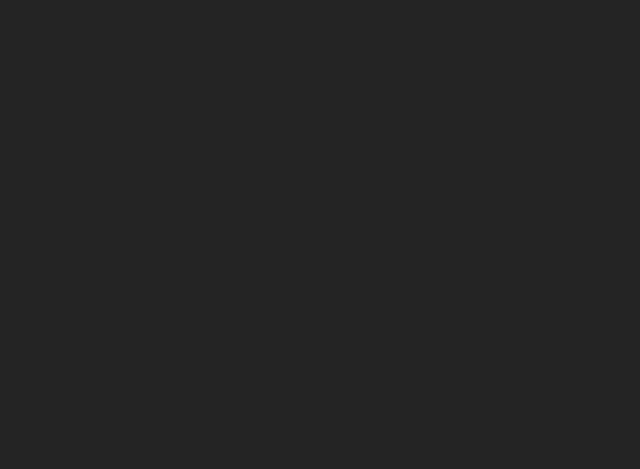
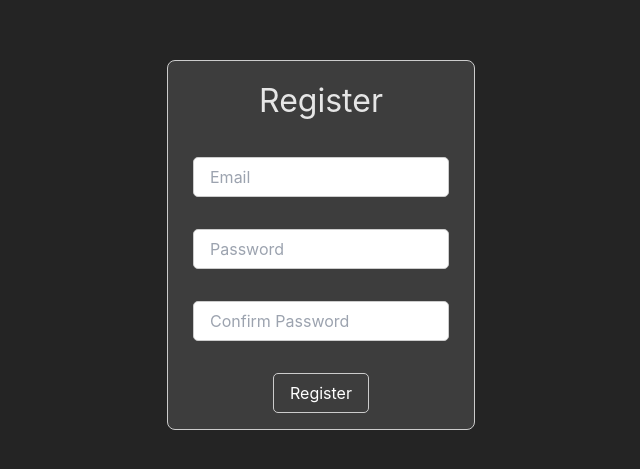
Before and after one commit to Fgarcia584/M1_VueJs, a Vue app in the folder kahoot_like/: page /register in a window 1280 px wide. Before the commit this address had no page. Shown: the part 155-624 px from the top of the page, without its empty margins (319-959 px from the left). Built offline with nearby package versions, Linux system fonts and the light colour scheme.

Commit message:
init firebase + auth forms

```diff
--- a/kahoot_like/package.json
+++ b/kahoot_like/package.json
@@ -9,6 +9,7 @@
     "preview": "vite preview"
   },
   "dependencies": {
+    "firebase": "^10.8.0",
     "pinia": "^2.1.7",
     "vue": "^3.4.19",
     "vue-router": "^4.3.0"
--- a/kahoot_like/src/main.ts
+++ b/kahoot_like/src/main.ts
@@ -3,6 +3,25 @@ import { createPinia } from 'pinia' // Import the createPinia function
 import './style.css'
 import App from './App.vue'
 import router from './router' // Import the router module
+import { initializeApp } from "firebase/app";
+
+
+const firebaseConfig = {
+
+  apiKey: "AIzaSyCRV-1BQnaKE6nKT-h0N-l-mKbSNhMSi4I",
+
+  authDomain: "kahoot-like-f3d7e.firebaseapp.com",
+
+  projectId: "kahoot-like-f3d7e",
+
+  storageBucket: "kahoot-like-f3d7e.appspot.com",
+
+  messagingSenderId: "101671170513",
+
+  appId: "1:101671170513:web:90fd177f7bcc13197e30f0"
+
+};
+initializeApp(firebaseConfig)
 
 const pinia = createPinia()
 const app = createApp(App)
--- a/kahoot_like/src/router/index.ts
+++ b/kahoot_like/src/router/index.ts
@@ -5,6 +5,9 @@ const router = createRouter({
     routes: [
         { path: "/", component: () => import("../views/Home.vue") },
         { path: "/test", component: () => import("../views/Test.vue") },
+        { path: "/register", component: () => import("../views/Register/index.vue") },
+        { path: "/login", component: () => import("../views/Login/index.vue") },
+        // { path: "/quizz/:id", component: () => import("../views/Quizz.vue") },
     ],
 });
 
--- a/kahoot_like/src/views/Home.vue
+++ b/kahoot_like/src/views/Home.vue
@@ -1,5 +1,5 @@
 <script setup lang="ts">
-import QuizFull from '../components/Quiz/QuizFull.vue'
+import QuizFull from '../components/Quiz/index.vue'
 </script>
 
 <template>
--- /dev/null
+++ b/kahoot_like/src/views/Login/index.vue
@@ -0,0 +1,57 @@
+<script setup lang="ts">
+import { ref } from 'vue';
+import { getAuth, signInWithEmailAndPassword } from 'firebase/auth';
+import { useRouter } from 'vue-router';
+
+const Email = ref('');
+const Password = ref('');
+
+const router = useRouter();
+const ErrorMsg = ref('');
+
+const SubmitLogin = () => {
+    const auth = getAuth();
+    signInWithEmailAndPassword(auth, Email.value, Password.value)
+        .then((userCredential) => {
+            const user = userCredential.user;
+            console.log(user);
+            router.push('/home');
+        })
+        .catch((error) => {
+            switch (error.code) {
+                case 'auth/user-not-found':
+                    ErrorMsg.value = 'User not found';
+                    break;
+                case 'auth/wrong-password':
+                    ErrorMsg.value = 'Wrong password';
+                    break;
+                case 'auth/invalid-email':
+                    ErrorMsg.value = 'Invalid email';
+                    break;
+                default:
+                    ErrorMsg.value = 'An error occurred';
+                    break;
+            }
+        });
+};
+
+</script>
+
+<template>
+    <div>
+        <div class="login-container">
+            <div class="login-form">
+                <div class="login-title">Login</div>
+                <div class="login-inputs">
+                    <input type="text" placeholder="Email" class="login-input" v-model="Email" />
+                    <input type="password" placeholder="Password" class="login-input" v-model="Password" />
+                    <div v-if="ErrorMsg" class="error-container">{{ ErrorMsg }}</div>
+                    <button @click="SubmitLogin" class="login-button">Login</button>
+                </div>
+            </div>
+        </div>
+    </div>
+</template>
+
+<style scoped>
+</style>
--- /dev/null
+++ b/kahoot_like/src/views/Register/index.vue
@@ -0,0 +1,122 @@
+<script setup lang="ts">
+
+import { ref } from 'vue';
+import { getAuth, createUserWithEmailAndPassword } from 'firebase/auth';
+
+const Email = ref('');
+const Password = ref('');
+const ConfirmPassword = ref('');
+const ErrorMsg = ref('');
+
+
+const SubmitRegister = () => {
+  console.log(Email.value, Password.value, ConfirmPassword.value);
+  if (Password.value === ConfirmPassword.value) {
+    const auth = getAuth();
+    createUserWithEmailAndPassword(auth, Email.value, Password.value)
+      .then((userCredential) => {
+        const user = userCredential.user;
+        console.log(user);
+      })
+      .catch((error) => {
+        switch (error.code) {
+          case 'auth/email-already-in-use':
+            ErrorMsg.value = 'Email already in use';
+            break;
+          case 'auth/invalid-email':
+            ErrorMsg.value = 'Invalid email';
+            break;
+          case 'auth/weak-password':
+            ErrorMsg.value = 'Weak password';
+            break;
+          default:
+            ErrorMsg.value = 'An error occurred';
+            break;
+        }
+      });
+  } else {
+    ErrorMsg.value = 'Passwords do not match';
+  }
+};
+
+
+</script>
+
+<template>
+  <div>
+    <div class="register-container">
+      <div class="register-form">
+        <div class="register-title">Register</div>
+        <div class="register-inputs">
+          <input type="text" placeholder="Email" class="register-input" v-model="Email"/>
+          <input type="password" placeholder="Password" class="register-input" v-model="Password" />
+          <input type="password" placeholder="Confirm Password" class="register-input" v-model="ConfirmPassword" />
+          <div v-if="ErrorMsg" class="error-container">{{ ErrorMsg }}</div>
+          <button @click="SubmitRegister" class="register-button">Register</button>
+        </div>
+      </div>
+    </div>
+  </div>
+</template>
+
+<style scoped>
+.register-container {
+  display: flex;
+  justify-content: center;
+  align-items: center;
+  height: 100vh;
+}
+
+.register-title {
+  font-size: 2rem;
+  margin: 1rem;
+}
+.register-form {
+  display: flex;
+  flex-direction: column;
+  justify-content: center;
+  align-items: center;
+  background-color: rgb(61, 61, 61);
+  width: 24vw;
+  border: 1px solid #ccc;
+  border-radius: 8px;
+}
+
+.register-inputs {
+  display: flex;
+  flex-direction: column;
+  justify-content: center;
+  align-items: center;
+}
+
+.register-input {
+  width: 20vw;
+  height: 5vh;
+  margin: 1rem;
+  padding: 1rem;
+  border: 1px solid #ccc;
+  border-radius: 5px;
+}
+
+.register-button {
+  height: 5vh;
+  margin: 1rem;
+  padding: 1rem;
+  border: 1px solid #ccc;
+  border-radius: 5px;
+  color: white;
+  cursor: pointer;
+  background-color: rgb(61, 61, 61);
+  line-height: 5px;
+}
+
+.error-container {
+  border: 1px solid red;
+  border-radius: 5px;
+  background-color: red;
+  width: 20vw;
+  margin: 1rem;
+  padding: 1rem;
+  font-size: 1.5rem;
+}
+</style>
```
Also changed, not shown: kahoot_like/src/components/Quiz/QuizCard.vue (line endings or trailing spaces), kahoot_like/src/components/Quiz/index.vue (renamed from kahoot_like/src/components/Quiz/QuizFull.vue), 1 other file (tests, documents, lock files or other folders).
